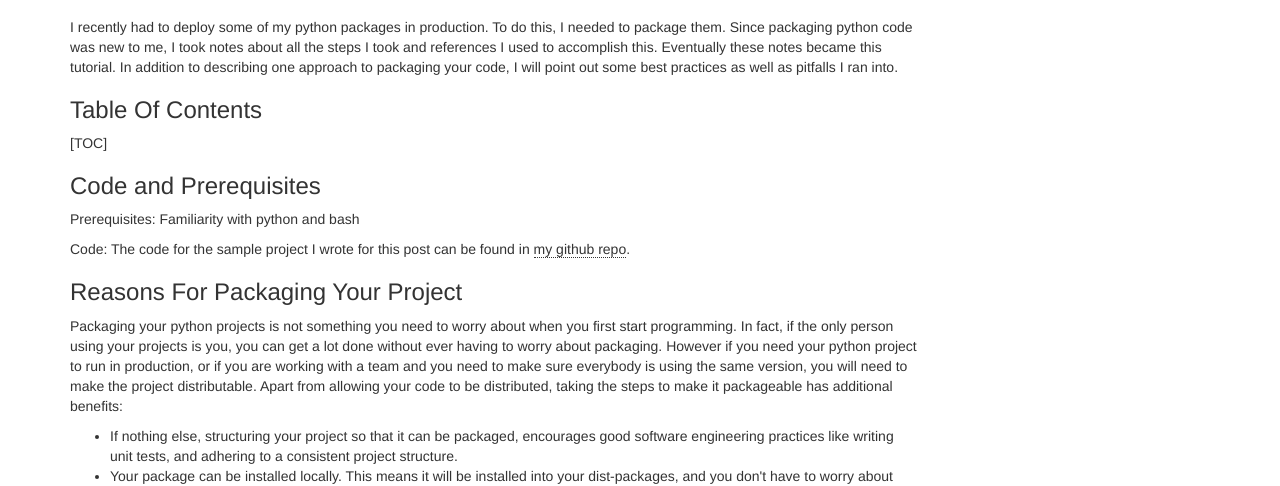
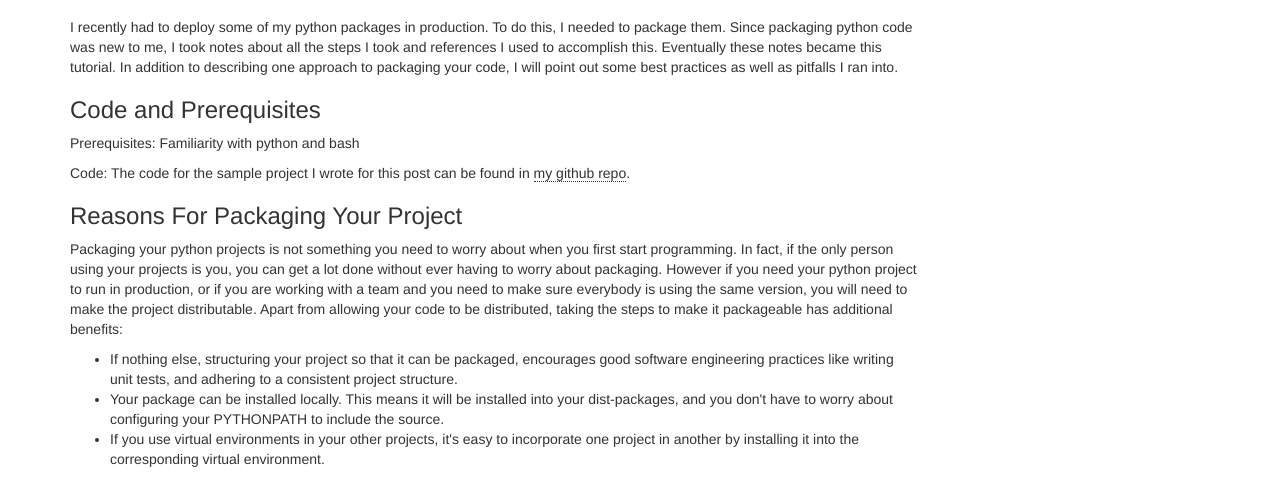
Before and after one commit to alexanderwaldin/alexanderwaldin.github.io, a plain HTML site: page packaging-python-project.html in a window 1280 px wide. Shown: the part 245-731 px from the top of the page. Drawn offline with Linux system fonts and the light colour scheme.

Commit message:
Update documentation

```diff
--- a/packaging-python-project.html
+++ b/packaging-python-project.html
@@ -103,8 +103,6 @@ Alexander Waldin            </a>
 </footer><!-- /.post-info -->                    </div>
                 </div>
                 <p>I recently had to deploy some of my python packages in production. To do this, I needed to package them. Since packaging python code was new to me, I took notes about all the steps I took and references I used to accomplish this. Eventually these notes became this tutorial. In addition to describing one approach to packaging your code, I will point out some best practices as well as pitfalls I ran into. </p>
-<h3 id="table-of-contents">Table Of Contents</h3>
-<p>[TOC]</p>
 <h3 id="code-and-prerequisites">Code and Prerequisites</h3>
 <p>Prerequisites:  Familiarity with python and bash</p>
 <p>Code:   The code for the sample project I wrote for this post can be found in <a href="https://github.com/alexanderwaldin/projectname">my github repo</a>.</p>
```
